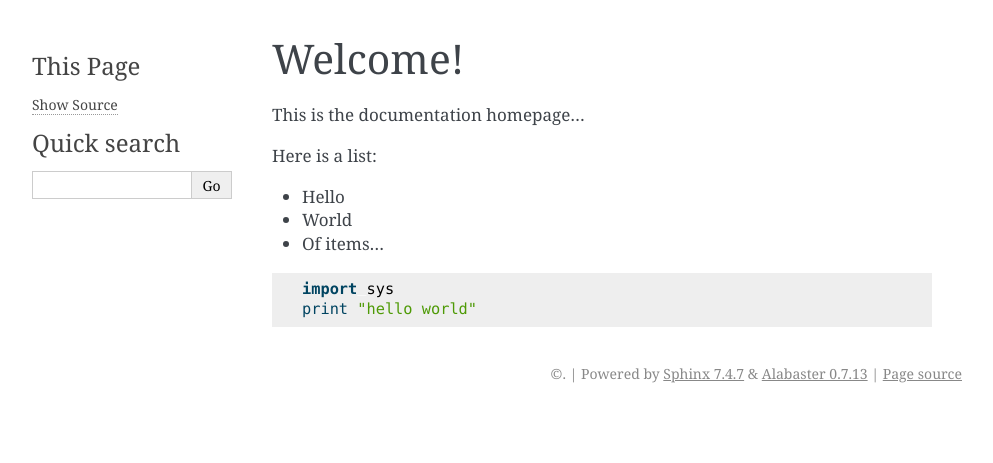
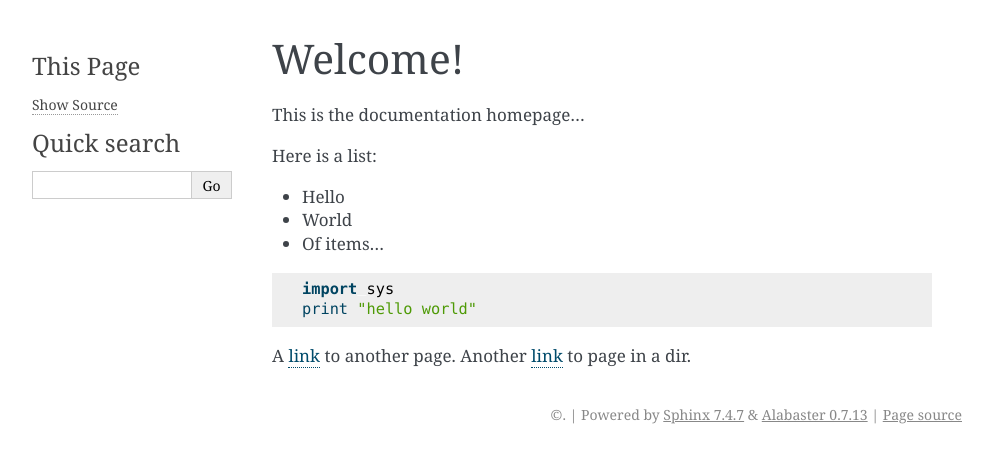
Before and after one commit to berkinilbeyi/rtd-wiki, a Sphinx documentation site: the page built from doc/README.md, in a window 1280 px wide. Shown: the top 463 px of the page, without its empty margins (148-1141 px from the left). Built offline with Sphinx 7.4.7, drawn with Linux system fonts in a browser that asks for light colours.

Commit message:
Add some more test pages

````diff
--- a/doc/README.md
+++ b/doc/README.md
@@ -11,3 +11,6 @@ Here is a list:
 import sys
 print "hello world"
 ```
+
+A [link](another-page) to another page.
+Another [link](test-dir/page-in-dir) to page in a dir.
````
Also changed, not shown: doc/another-page.md (added, +3 -0 lines), doc/test-dir/page-in-dir.md (added, +1 -0 lines).
